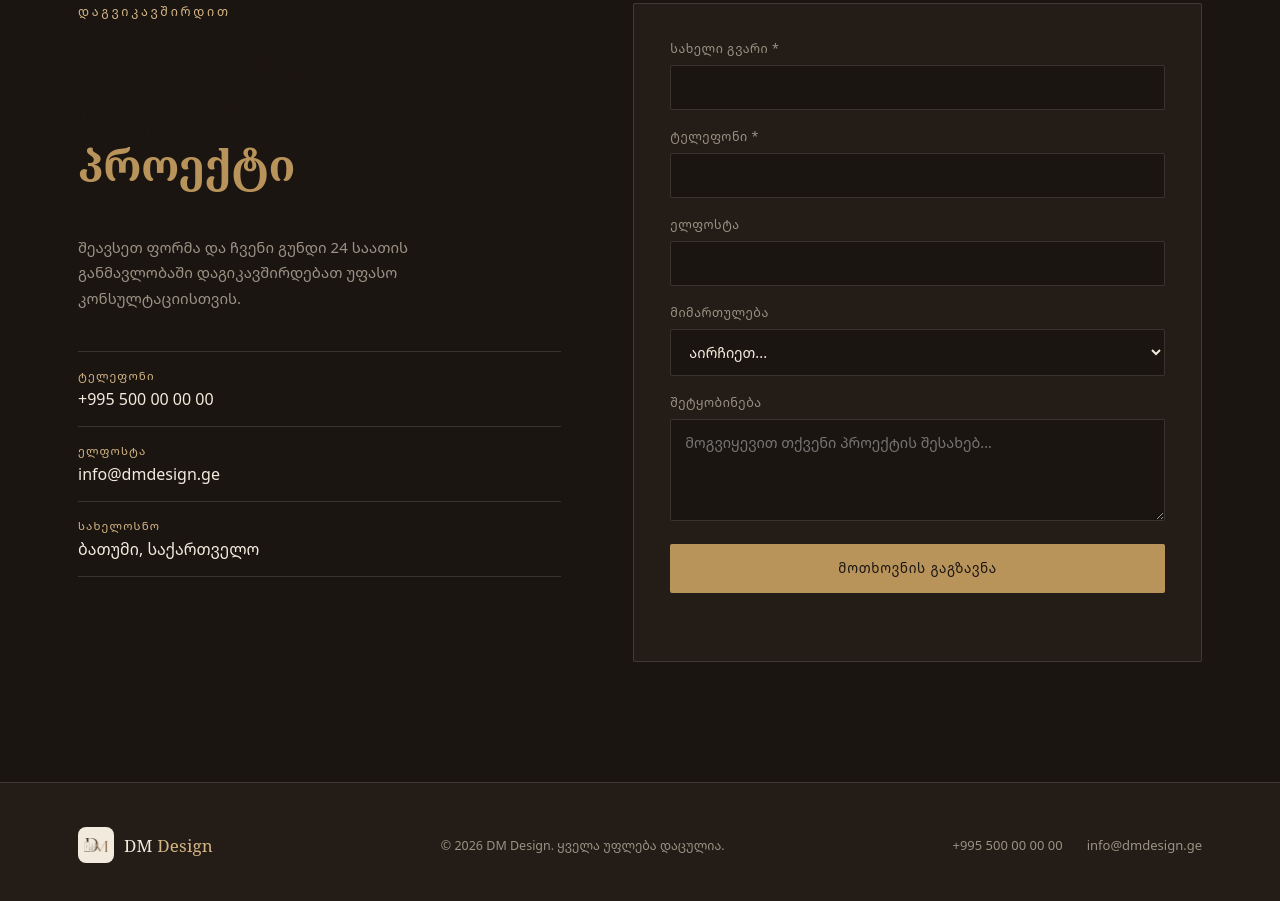
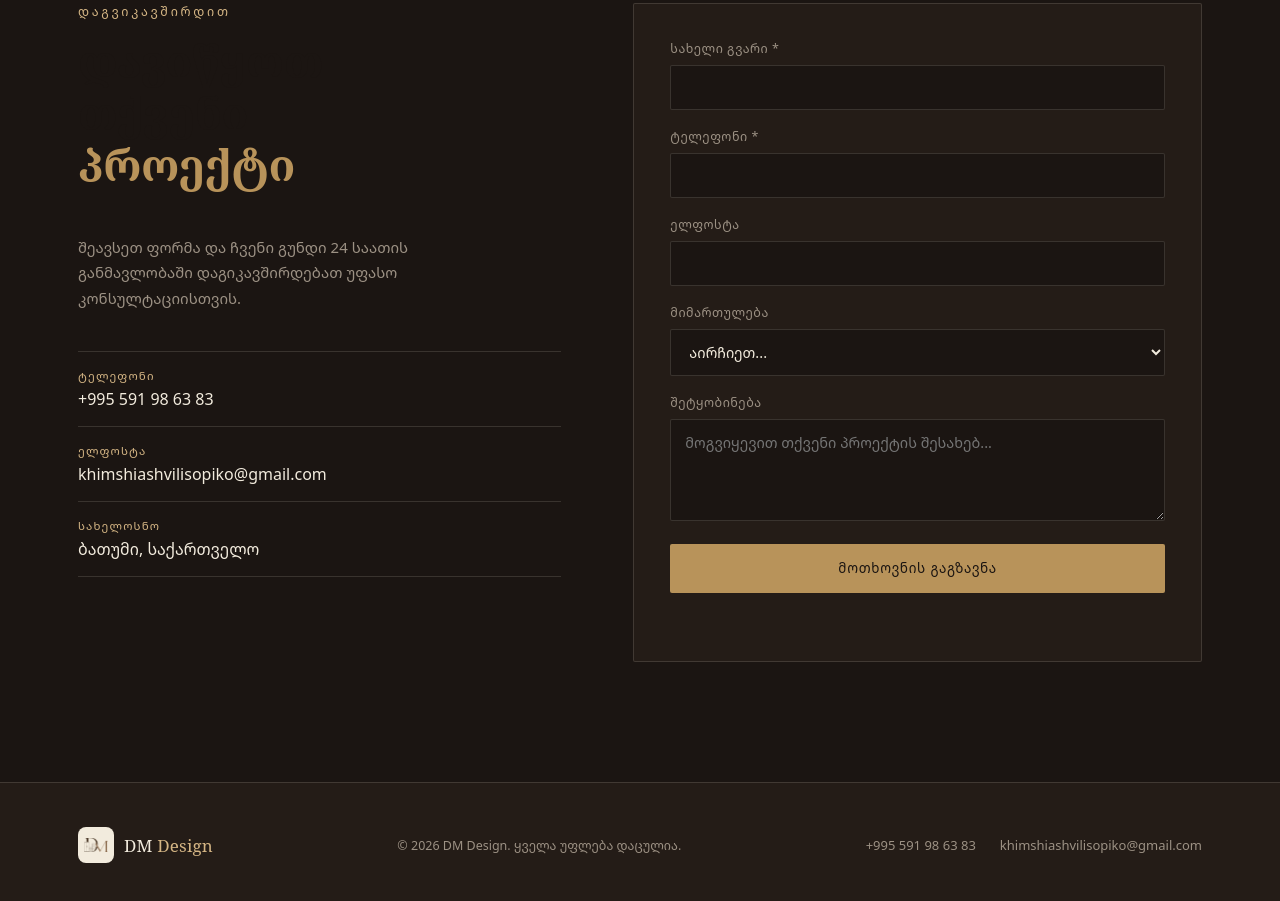
Before and after one commit to khimshiashvilisopiko-collab/dm-design-site, a website: page public/index.html in a window 1280 px wide. Shown: the part 4166-5067 px from the top of the page. Drawn offline with Linux system fonts and the light colour scheme; no server answers.

Commit message:
Add files via upload

```diff
--- a/public/index.html
+++ b/public/index.html
@@ -196,8 +196,8 @@
         <h2 class="section-title">დავიწყოთ თქვენი <em>პროექტი</em></h2>
         <p class="contact-lead">შეავსეთ ფორმა და ჩვენი გუნდი 24 საათის განმავლობაში დაგიკავშირდებათ უფასო კონსულტაციისთვის.</p>
         <div class="contact-details">
-          <div><span>ტელეფონი</span><a href="tel:+995500000000">+995 500 00 00 00</a></div>
-          <div><span>ელფოსტა</span><a href="mailto:info@dmdesign.ge">info@dmdesign.ge</a></div>
+          <div><span>ტელეფონი</span><a href="tel:+995591986383">+995 591 98 63 83</a></div>
+          <div><span>ელფოსტა</span><a href="mailto:khimshiashvilisopiko@gmail.com">khimshiashvilisopiko@gmail.com</a></div>
           <div><span>სახელოსნო</span><a href="#">ბათუმი, საქართველო</a></div>
         </div>
       </div>
@@ -244,8 +244,8 @@
     </div>
     <p class="footer-note">© 2026 DM Design. ყველა უფლება დაცულია.</p>
     <div class="footer-links">
-      <a href="tel:+995500000000">+995 500 00 00 00</a>
-      <a href="mailto:info@dmdesign.ge">info@dmdesign.ge</a>
+      <a href="tel:+995591986383">+995 591 98 63 83</a>
+      <a href="mailto:khimshiashvilisopiko@gmail.com">khimshiashvilisopiko@gmail.com</a>
     </div>
   </div>
 </footer>
```
